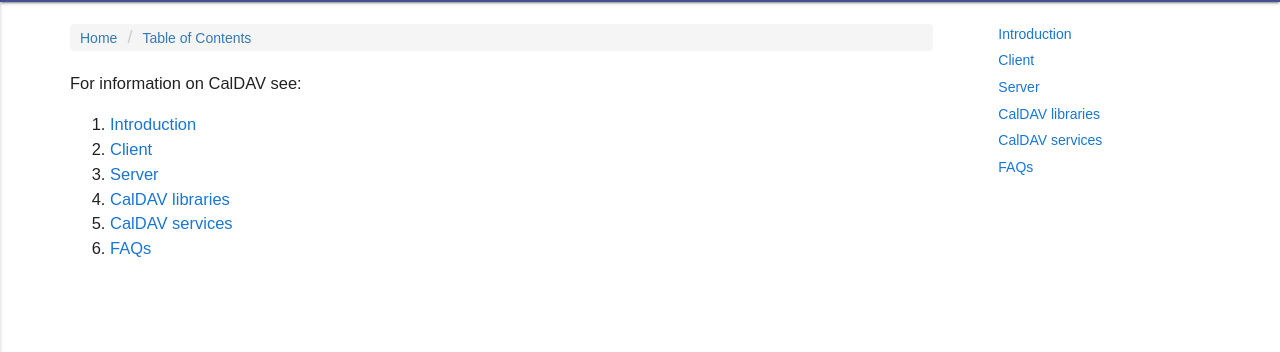
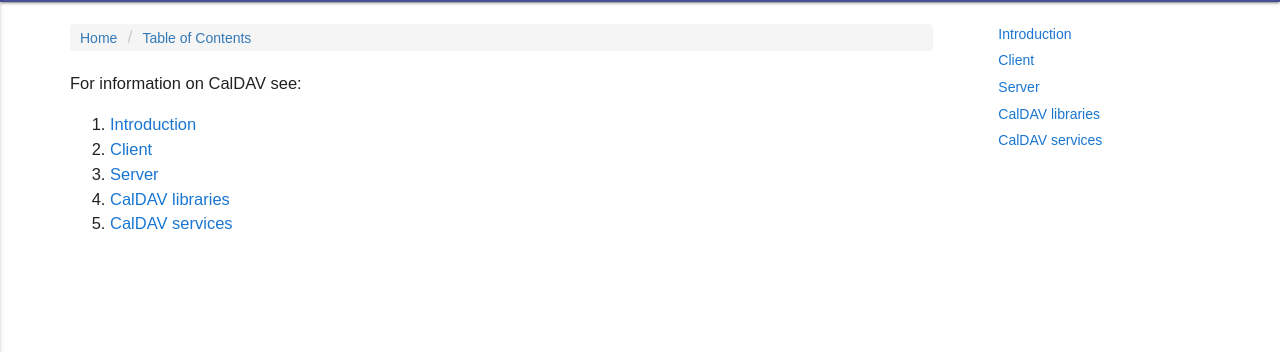
Before and after one commit to CalConnect/DEVGUIDE, a Jekyll site: the page built from _pages/CalDAV.md, in a window 1280 px wide. Shown: the part 89-441 px from the top of the page. Built offline with Jekyll 4.4.1, drawn with Linux system fonts in a browser that asks for light colours; some web fonts are replaced.

Commit message:
Unpublish CalDAV/FAQs page + update the TOC layout to check for the Appendixes page.path

```diff
--- a/_includes/toc-mainPage-placeholder.html
+++ b/_includes/toc-mainPage-placeholder.html
@@ -1,6 +1,6 @@
 <ol>
     {% for page in loopPages %}
-        {% if page.title == 'Appendixes' %}
+        {% if page.path contains '_appendixes' %}
             {% assign subpages = site.appendixes | where: "parent", page.id | sort: "order" %}
         {% else %}
             {% assign subpages = site.pages | where: "parent", page.id | sort: "order" %}
--- a/_includes/toc-sidebar.html
+++ b/_includes/toc-sidebar.html
@@ -1,4 +1,4 @@
-{% if page.mainParent == 'Appendixes' %}
+{% if page.path contains '_appendixes' %}
     {% assign loopPages = site.appendixes | sort: "order" %}
 {% else %}
     {% assign loopPages = include.pages | sort: "order" %}
@@ -31,7 +31,7 @@
                 {% endif %}
             {% endif %}
 
-            {% if  page.mainParent == 'Appendixes' %}
+            {% if page.path contains '_appendixes' %}
                 {% if content_size != 0 %}
                     <a href="{{ page.url }}" class="{% if currentPageUrl contains page.url %}active{% endif %}">{{ page.title }}</a>
                 {% endif %}
--- a/_layouts/toc-type.html
+++ b/_layouts/toc-type.html
@@ -5,7 +5,9 @@ layout: default
     <div class="container-content">
         <ol class="breadcrumb">
             <li><a href="{{ "/" | relative_url }}">Home</a></li>
-            {% if page.mainParent != 'Appendixes' %}
+            {% if page.path contains '_appendixes' %}
+                <!-- Do Nothing -->
+            {% else %}
                 <li><a href="/Table-of-Contents">Table of Contents</a></li>
             {% endif %}
             {% assign pageParents = page.parents | split:';' %}
@@ -21,7 +23,7 @@ layout: default
             For information on {{page.title}} see:
             {% assign currentMainParent = page.mainParent %}
 
-            {% if page.title == 'Appendixes' %}
+            {% if page.path contains '_appendixes' %}
                 {% assign loopPages = site.appendixes | where: "parent", "/" | sort: "order" %}
             {% else %}
                 {% assign loopPages = site.pages | where: "parent", "/" | sort: "order" %}
@@ -32,7 +34,7 @@ layout: default
 
     </div>
     <div class="container-sidebar">
-        {% if page.mainParent == 'Appendixes' %}
+        {% if page.path contains '_appendixes' %}
             <span class="mobile-title">Appendixes</span>
         {% else %}
             <span class="mobile-title">Table of Contents</span>
```
Also changed, not shown: _pages/CalDAV/FAQs.md (+1 -0 lines).
